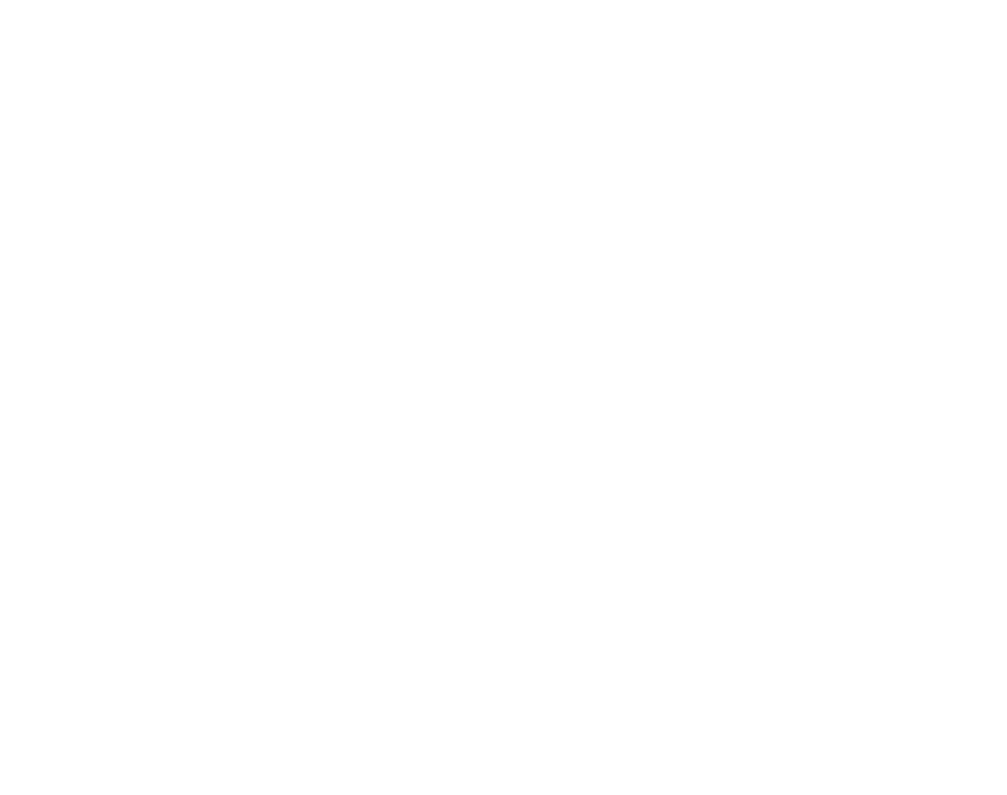
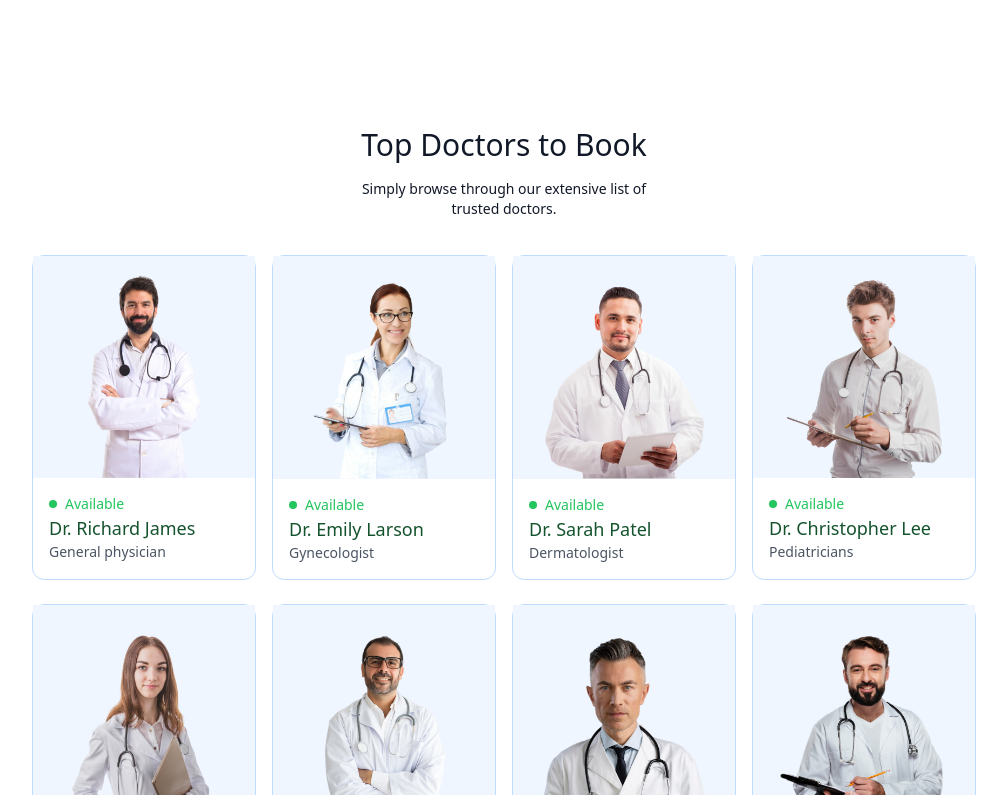
Before and after one commit to SumanthReddy19/prescripto, a React app in the folder frontend/: page / in a window 1280 px wide. Shown: the part 1005-1800 px from the top of the page, without its empty margins (136-1143 px from the left). Before the commit the page ends 1068 px from the top, so only its background shows below. Built offline with nearby package versions, Linux system fonts and the light colour scheme; the HTML template or start-up script is replaced by a standard one.

Commit message:
Created the Top Doctors Section

```diff
--- /dev/null
+++ b/frontend/src/components/TopDoctors.jsx
@@ -0,0 +1,32 @@
+import React from 'react'
+import { doctors } from '../assets/assets'
+import { useNavigate } from 'react-router-dom'
+
+const TopDoctors = () => {
+
+    const navigate = useNavigate()
+  return (
+    <div className='flex flex-col items-center gap-4 my-16 text-gray-900 md:mx-10'>
+        <h1 className='text-3xl font-medium'>Top Doctors to Book</h1>
+        <p className='sm:w-1/3 text-center text-sm'>Simply browse through our extensive list of trusted doctors.</p>
+        <div className='w-full grid grid-cols-auto gap-4 pt-5 gap-y-6 px-3 sm:px-0'>
+            {doctors.slice(0,10).map((item,index)=>(
+                <div onClick={()=>navigate(`/appointment/${item._id}`)} key={index} className='border border-blue-200 rounded-xl cursor-pointer hover:translate-y-[-10px] transition-all duration-500'>
+                    <img src={item.image} alt="" className='bg-blue-50' />
+                    <div className='p-4'>
+                    <div className='flex items-center gap-2 text-sm text-center text-green-500'>
+                        <p className='w-2 h-2 bg-green-500 rounded-full'></p>
+                        <p>Available</p>
+                    </div>
+                    <p className='text-green-900 text-lg font-medium'>{item.name}</p>
+                    <p className='text-gray-600 text-sm '>{item.speciality}</p>
+                    </div>
+                </div>
+            ))}
+        </div>
+        <button className='bg-blue-50 text-gray-600 px-12 py-3 rounded-full mt-10'>more</button>
+    </div>
+  )
+}
+
+export default TopDoctors
--- a/frontend/src/pages/Home.jsx
+++ b/frontend/src/pages/Home.jsx
@@ -1,12 +1,14 @@
 import React from "react";
 import Header from "../components/Header";
 import SpecialityMenu from "../components/SpecialityMenu";
+import TopDoctors from "../components/TopDoctors";
 
 const Home = () => {
   return (
     <>
       <Header />
       <SpecialityMenu />
+      <TopDoctors/>
     </>
   );
 };
--- a/frontend/tailwind.config.js
+++ b/frontend/tailwind.config.js
@@ -8,6 +8,9 @@
     extend: {
       colors:{
         'primary':"#5f6FFF"
+      },
+      gridTemplateColumns:{
+        'auto':'repeat(auto-fill,minmax(200px,1fr))'
       }
     },
   },
```
